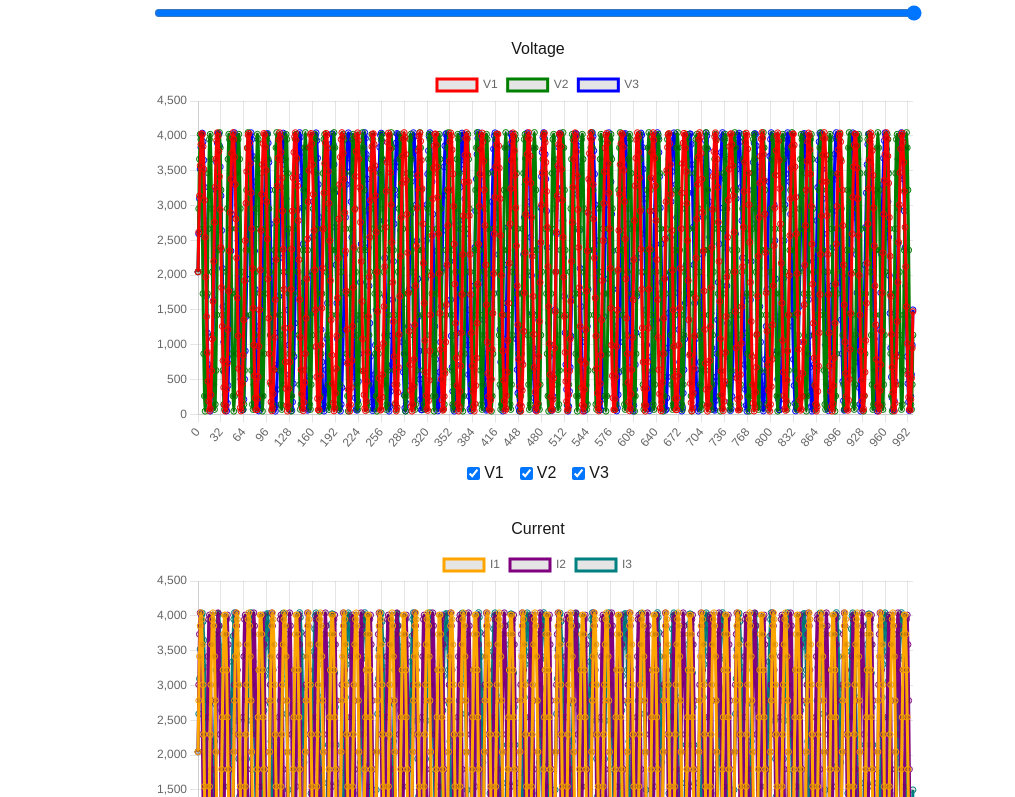
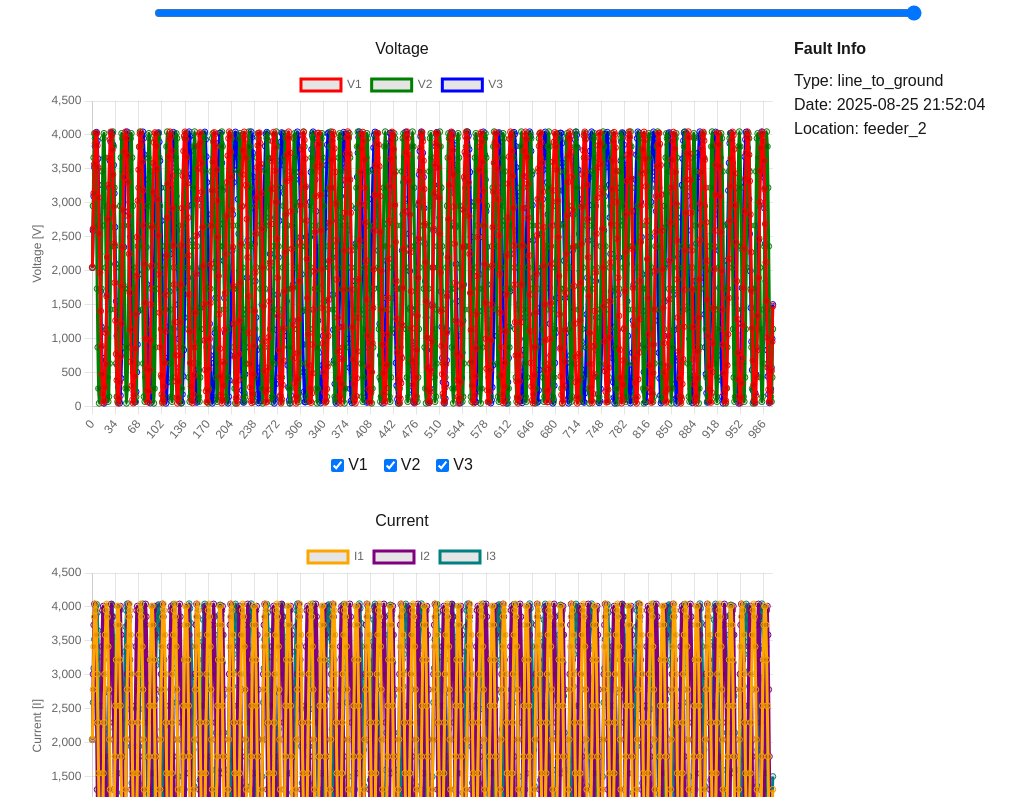
Before and after one commit to patthananb/dfr, a Next.js app: page /graph in a window 1280 px wide. Shown: the part 243-1040 px from the top of the page, without its empty margins (102-1117 px from the left). Built offline with nearby package versions, Linux system fonts and the light colour scheme.

Commit message:
feat: label graph y axes

```diff
--- a/src/app/graph/page.js
+++ b/src/app/graph/page.js
@@ -37,6 +37,12 @@ const GraphPage = () => {
     i3: true,
   });
   const [scale, setScale] = useState(1000);
+  const [faultInfo, setFaultInfo] = useState({
+    faultType: '',
+    date: '',
+    time: '',
+    faultLocation: '',
+  });
 
   useEffect(() => {
     const fetchFilenames = async () => {
@@ -68,6 +74,9 @@ const GraphPage = () => {
         const fileContent = result.files[0];
         const json = JSON.parse(fileContent);
         if (!Array.isArray(json.data)) return;
+
+        const { faultType, date, time, faultLocation } = json;
+        setFaultInfo({ faultType, date, time, faultLocation });
 
         const samples = json.data;
         const labels = samples.map(p => p.n);
@@ -121,7 +130,8 @@ const GraphPage = () => {
         </label>
       </div>
       {voltageData && currentData ? (
-        <div className="flex flex-col items-center space-y-8">
+        <div className="flex w-full max-w-5xl mx-auto">
+          <div className="flex flex-col items-center space-y-8 flex-grow">
             <div className="w-full max-w-3xl">
               <h2 className="text-center mb-2">Voltage</h2>
               <Line
@@ -130,6 +140,16 @@ const GraphPage = () => {
                   datasets: voltageData.datasets
                     .filter(ds => visible[ds.key])
                     .map(ds => ({ ...ds, tension: 0.1, data: ds.data.slice(0, scale) })),
+                }}
+                options={{
+                  scales: {
+                    y: {
+                      title: {
+                        display: true,
+                        text: 'Voltage [V]'
+                      }
+                    }
+                  }
                 }}
               />
               <div className="flex justify-center gap-4 mt-2">
@@ -154,6 +174,16 @@ const GraphPage = () => {
                     .filter(ds => visible[ds.key])
                     .map(ds => ({ ...ds, tension: 0.1, data: ds.data.slice(0, scale) })),
                 }}
+                options={{
+                  scales: {
+                    y: {
+                      title: {
+                        display: true,
+                        text: 'Current [I]'
+                      }
+                    }
+                  }
+                }}
               />
               <div className="flex justify-center gap-4 mt-2">
                 {['i1', 'i2', 'i3'].map(key => (
@@ -169,6 +199,13 @@ const GraphPage = () => {
               </div>
             </div>
           </div>
+          <div className="w-64 ml-4">
+            <h2 className="mb-2 font-semibold">Fault Info</h2>
+            <p><span className="font-medium">Type:</span> {faultInfo.faultType}</p>
+            <p><span className="font-medium">Date:</span> {faultInfo.date} {faultInfo.time}</p>
+            <p><span className="font-medium">Location:</span> {faultInfo.faultLocation}</p>
+          </div>
+        </div>
       ) : (
         <p>Loading data...</p>
       )}
```
Lines whose indentation alone changed are shown as unchanged.
